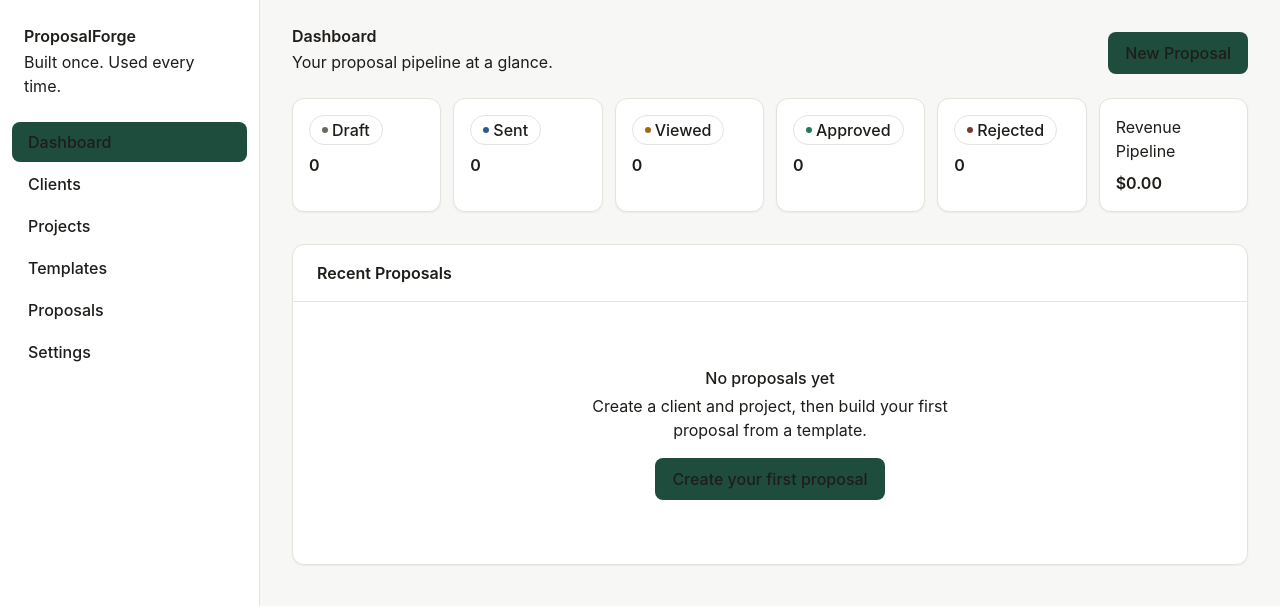
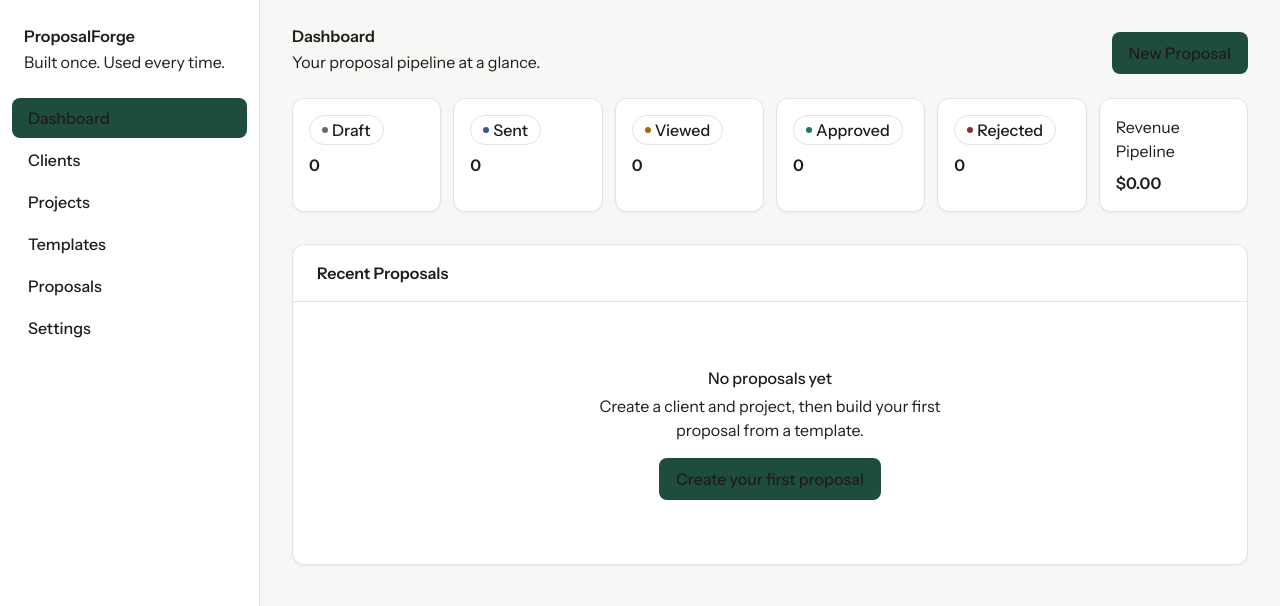
Before and after one commit to fazal305/ProposalForge, a React (Vite) app: page / in a window 1280 px wide. Shown: the top 606 px of the page. Built offline with nearby package versions, Linux system fonts and the light colour scheme.

Commit message:
Replace generic default font with something more distinctive
Inter and Space Grotesk are the typefaces everyone reaches for by
default; several of these were also declared but never actually
loaded via a font link, so visitors were silently getting the system
font fallback regardless.

```diff
--- a/index.html
+++ b/index.html
@@ -9,6 +9,9 @@
       content="ProposalForge is a reusable proposal-generation workspace for freelance software developers: build a template once, then generate polished, client-ready proposals with scope, pricing, timelines, and payment schedules in minutes."
     />
     <title>ProposalForge — Proposal Generator for Freelance Developers</title>
+    <link rel="preconnect" href="https://fonts.googleapis.com" />
+    <link rel="preconnect" href="https://fonts.gstatic.com" crossorigin />
+    <link rel="stylesheet" href="https://fonts.googleapis.com/css2?family=Instrument+Sans:wght@400;500;600;700&family=Source+Serif+4:wght@500;600;700&family=JetBrains+Mono:wght@400;500;600&display=swap" />
     <link rel="canonical" href="https://proposalforge-psi.vercel.app/" />
     <meta property="og:type" content="website" />
     <meta property="og:url" content="https://proposalforge-psi.vercel.app/" />
--- a/src/styles/tokens.css
+++ b/src/styles/tokens.css
@@ -68,7 +68,7 @@
   --shadow-lg: 0 8px 24px rgba(31, 29, 26, 0.12);
 
   /* Typography */
-  --font-sans: 'Inter', -apple-system, BlinkMacSystemFont, 'Segoe UI', sans-serif;
+  --font-sans: 'Instrument Sans', -apple-system, BlinkMacSystemFont, 'Segoe UI', sans-serif;
   --font-serif: 'Source Serif 4', Georgia, serif;
   --font-mono: 'JetBrains Mono', ui-monospace, monospace;
 
```
